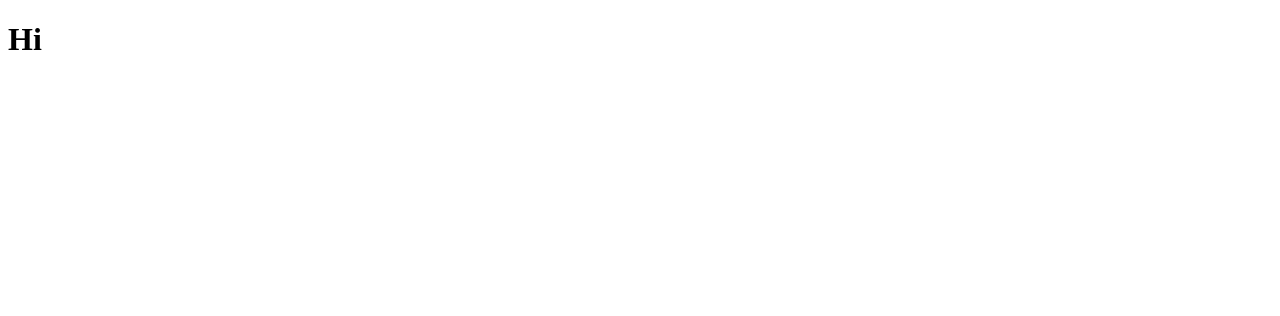
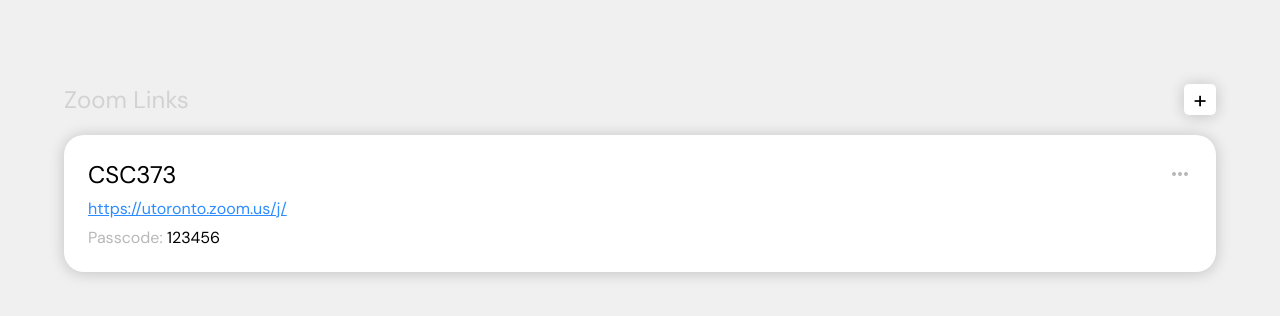
Before and after one commit to judy-n/linki, an Electron app: page index.html in a window 1280 px wide. Drawn offline with Linux system fonts and the light colour scheme.

Commit message:
some basic UI

```diff
--- a/index.html
+++ b/index.html
@@ -2,9 +2,29 @@
 <html lang="en">
 <head>
     <meta charset="UTF-8">
-    <title>Testing</title>
+    <link rel="stylesheet" href="./style.css">
+    <link href="https://fonts.googleapis.com/css2?family=DM+Sans:wght@400;500;700&display=swap" rel="stylesheet">
+    <link rel="stylesheet" href="https://fonts.googleapis.com/icon?family=Material+Icons">
+    <title>Zoom Links</title>
 </head>
 <body>
-<h1>Hi</h1>
+<div class="title">
+    <h2>Zoom Links</h2>
+    <div class="add-btn">+</div>
+</div>
+<div class="course">
+    <div class="title">
+        <h2>CSC373</h2>
+        <i class="material-icons">more_horiz</i>
+    </div>
+    <div class="line">
+        <a href="https://utoronto.zoom.us/j/" target="_blank">https://utoronto.zoom.us/j/</a>
+        <i class="material-icons copy">content_copy</i>
+    </div>
+    <div class="line">
+        <p><span class="passcode">Passcode: </span>123456</p>
+        <i class="material-icons copy">content_copy</i>
+    </div>
+</div>
 </body>
 </html>
--- a/main.js
+++ b/main.js
@@ -1,7 +1,7 @@
 const { menubar } = require('menubar');
 
 const mb = menubar();
-
+require('electron-reload')(__dirname);
 mb.on('ready', () => {
     console.log('app is ready');
     // your app code here
--- a/package.json
+++ b/package.json
@@ -1,5 +1,6 @@
 {
   "dependencies": {
+    "electron-reload": "^2.0.0-alpha.1",
     "menubar": "^9.1.1"
   },
   "devDependencies": {
--- /dev/null
+++ b/style.css
@@ -0,0 +1,83 @@
+body {
+    background-color: #F0F0F0;
+    font-family: 'DM Sans', sans-serif;
+    margin: 5%;
+}
+
+h2 {
+    color: #D2D2D2;
+    font-weight: 400;
+}
+
+.title {
+    display: flex;
+    align-items: center;
+    justify-content: space-between;
+}
+
+.add-btn {
+    background-color: white;
+    font-size: 1.5em;
+    width: 2rem;
+    border-radius: 5px;
+    text-align: center;
+    box-shadow: 0 1px 15px 0 rgba(0,0,0,0.2);
+}
+
+.course {
+    background-color: white;
+    box-shadow: 0 1px 15px 0 rgba(0,0,0,0.2);
+    padding: 1.5rem;
+    display: flex;
+    flex-direction: column;
+    border-radius: 20px;
+    row-gap: 0.5rem;
+}
+
+.course a {
+    color: #2D8CFF;
+    width: 100%;
+}
+
+.course h2 {
+    color: black;
+    font-weight: normal;
+    margin: 0;
+}
+
+.course p {
+    margin: 0;
+    width: 100%;
+}
+
+.passcode {
+    color: #B9B8B8;
+}
+
+.material-icons {
+    font-family: 'Material Icons', serif;
+    font-weight: normal;
+    font-style: normal;
+    font-size: 24px;
+    color: #B9B8B8;
+    cursor: pointer;
+}
+
+.line {
+    display: flex;
+    align-items: center;
+    justify-content: space-between;
+    width: 100%;
+}
+
+.line i {
+    font-size: small;
+    opacity: 0;
+}
+.line :hover + .copy {
+    opacity: 1;
+}
+
+.copy:hover {
+    opacity: 1;
+}
```
Also changed, not shown: 1 other file.
